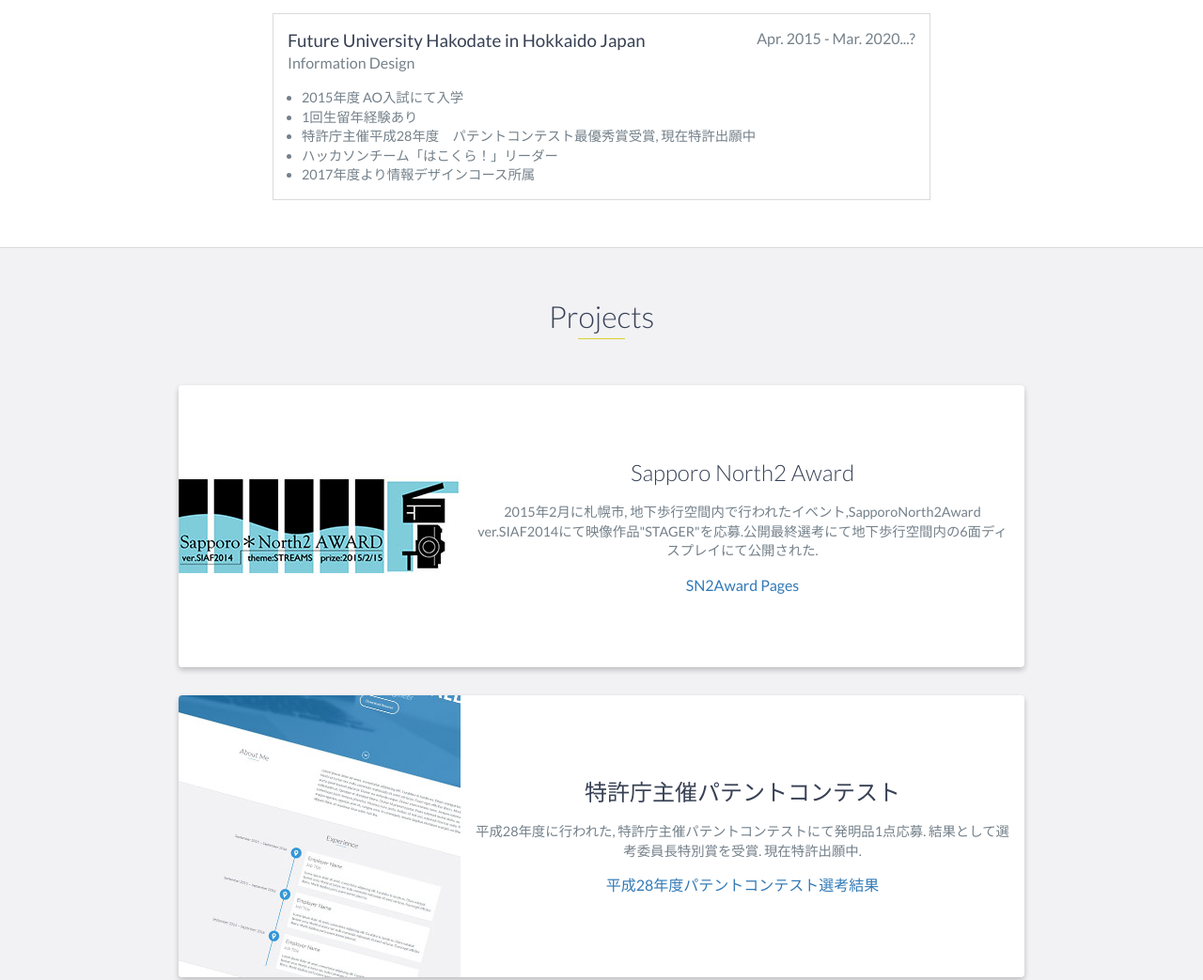
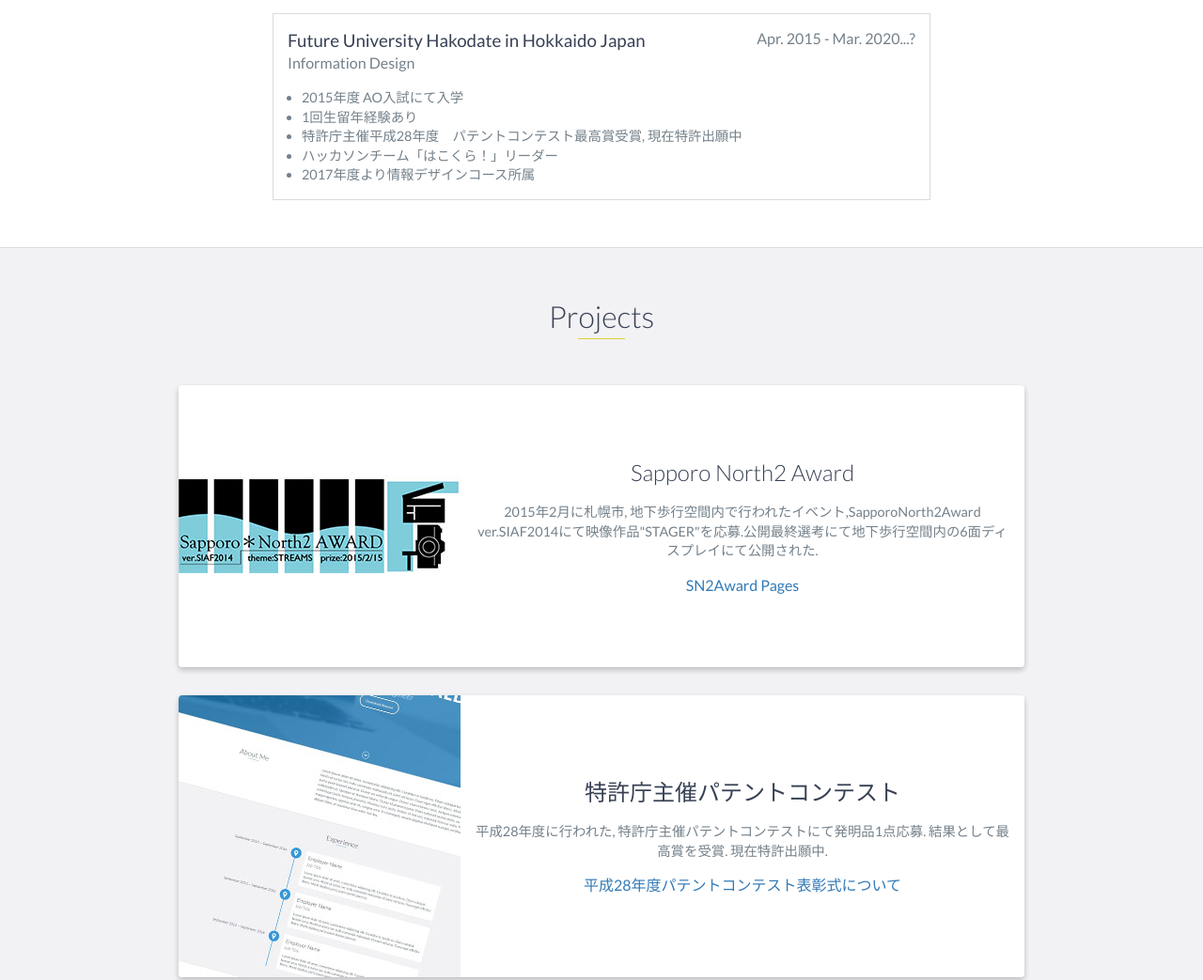
Before and after one commit to yuzuka4573/yuzuka4573.github.io, a website: page index.html in a window 1280 px wide. Shown: the part 1340-2383 px from the top of the page at 94% size. Drawn offline with nearby package versions, Linux system fonts and the light colour scheme.

Commit message:
Update index.html
fix link and text

```diff
--- a/index.html
+++ b/index.html
@@ -148,7 +148,7 @@
                     1回生留年経験あり
                 </li>
                 <li>
-                    特許庁主催平成28年度　パテントコンテスト最優秀賞受賞, 現在特許出願中
+                    特許庁主催平成28年度　パテントコンテスト最高賞受賞, 現在特許出願中
                 </li>
                 <li>
                     ハッカソンチーム「はこくら！」リーダー
@@ -192,9 +192,9 @@
                     <div class="project-info">
                         <h3>特許庁主催パテントコンテスト</h3>
                         <p>
-                            平成28年度に行われた, 特許庁主催パテントコンテストにて発明品1点応募. 結果として選考委員長特別賞を受賞. 現在特許出願中.
+                            平成28年度に行われた, 特許庁主催パテントコンテストにて発明品1点応募. 結果として最高賞を受賞. 現在特許出願中.
                         </p>
-                        <a href="http://www.inpit.go.jp/jinzai/contest/patent/patent201612.pdf">平成28年度パテントコンテスト選考結果</a>
+                        <a href="https://www.jpo.go.jp/shoukai/soshiki/photo_gallery2017012301.htm">平成28年度パテントコンテスト表彰式について</a>
                     </div>
                     <!-- End .project-info -->
                 </div>
@@ -242,7 +242,6 @@
                         <p>
                             2017年12月に行われた株式会社アプリケーションワークスの内定者主催HATENK王決定戦にてファイナリストとして参加. 前年度の活動についてのプレゼンを行った.
                         </p>
-                        <a href="https://youtu.be/79Jm4djuxJQ">HATENK王決定戦時の自己PRビデオ</a>
                     </div>
                     <!-- End .project-info -->
                 </div>
```
